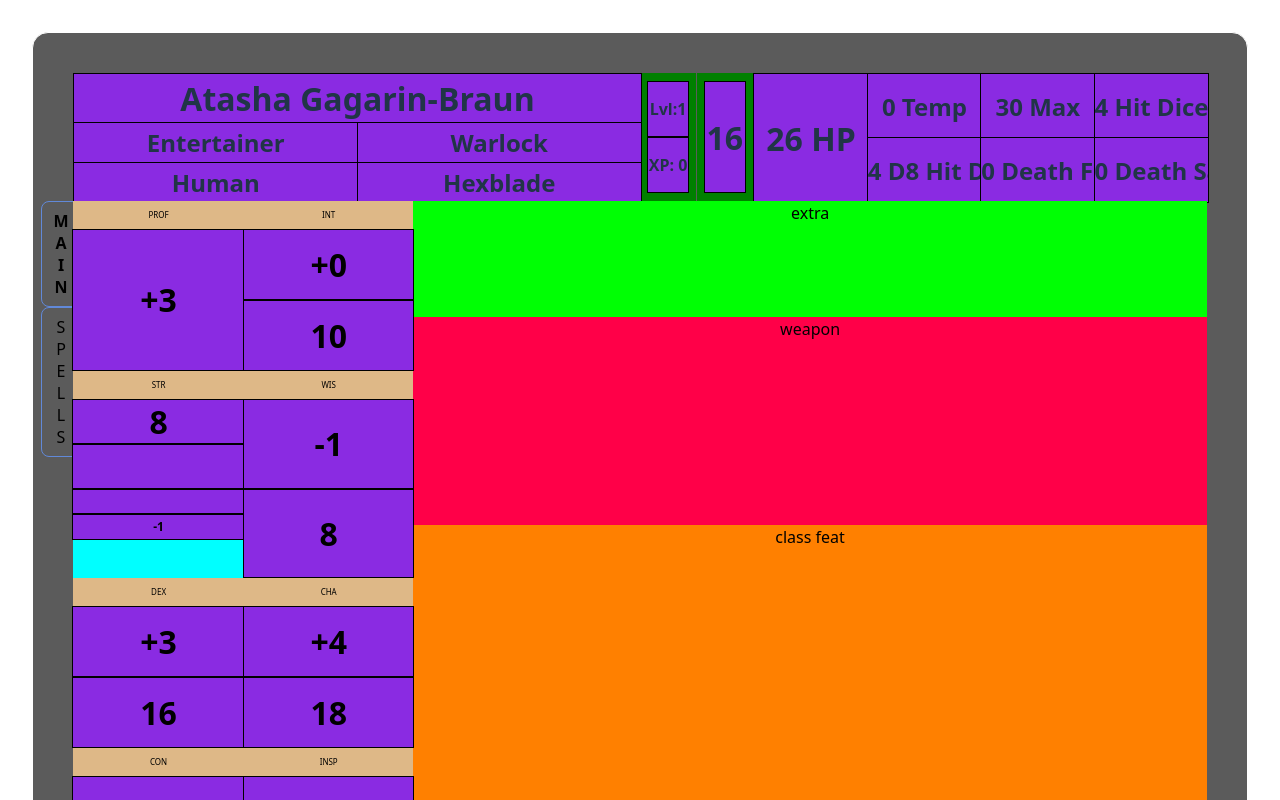
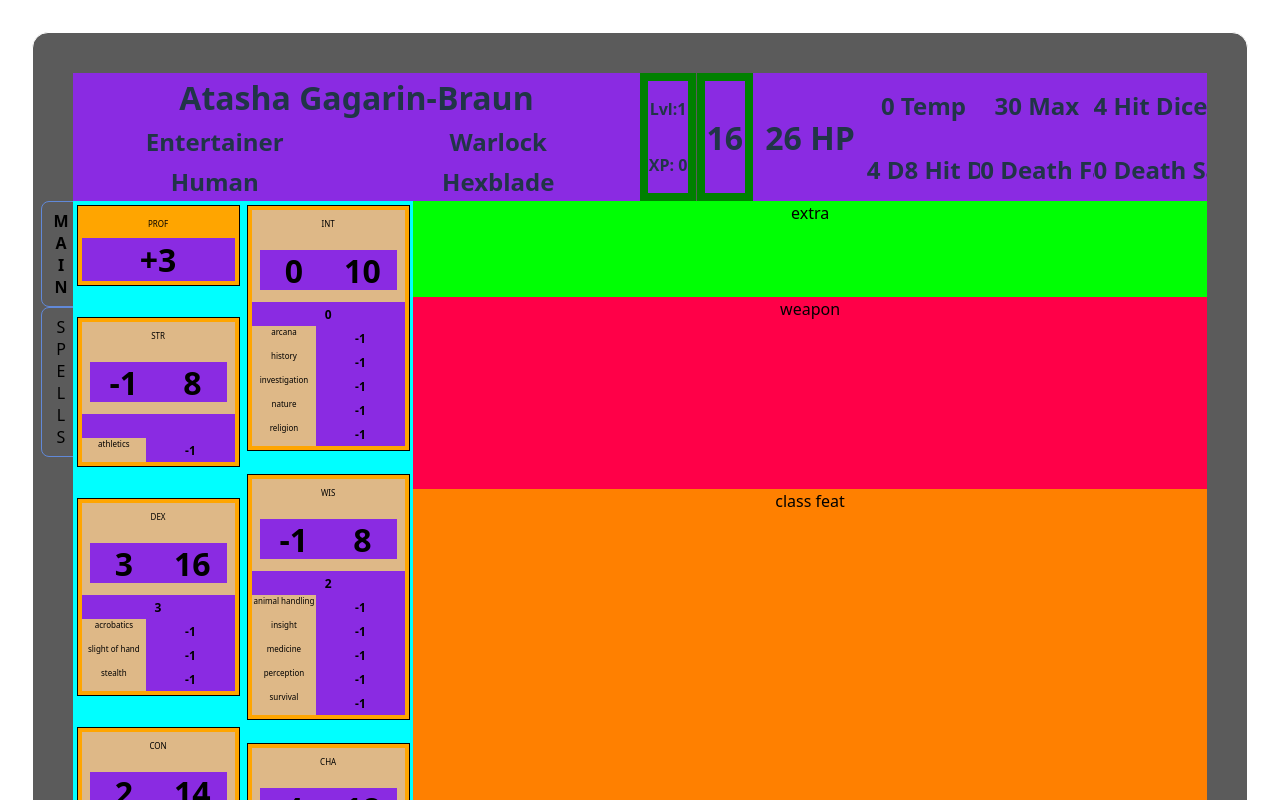
Before and after one commit to CoreyJSteiner/5e-2024-char-sheet, a React (Vite) app: page / in a window 1280 px wide. Shown: the top 800 px of the page. Built offline with nearby package versions, Linux system fonts and the light colour scheme.

Commit message:
updates css for stats

```diff
--- a/src/App.tsx
+++ b/src/App.tsx
@@ -10,27 +10,115 @@ import { useState } from 'react'
 
 function App() {
   const [charSheet, setCharSheet] = useState<CharSheet>({
-    name: 'Atasha Gagarin-Braun',
-    background: 'Entertainer',
-    class: 'Warlock',
-    species: 'Human',
-    subclass: 'Hexblade',
-    level: 5,
-    ac: 16,
-    maxHp: 39,
-    currentHp: 35,
-    maxHitDice: 5,
-    sidesHitDice: 8,
-    currentHitDice: 5,
-    stats: {
-      'STR': {
-        score: 8,
-        skills: {
-          'Athletics': { modifier: -1 }
+    "name": "Atasha Gagarin-Braun",
+    "background": "Entertainer",
+    "class": "Warlock",
+    "species": "Human",
+    "subclass": "Hexblade",
+    "level": 5,
+    "ac": 16,
+    "maxHp": 39,
+    "currentHp": 35,
+    "maxHitDice": 5,
+    "sidesHitDice": 8,
+    "currentHitDice": 5,
+    "stats": {
+      "STR": {
+        "score": 8,
+        "modifier": -1,
+        "skills": {
+          "athletics": {
+            "modifier": -1
+          }
+        }
+      },
+      "WIS": {
+        "score": 8,
+        "modifier": -1,
+        "save": 2,
+        "skills": {
+          "animal handling": {
+            "modifier": -1
+          },
+          "insight": {
+            "modifier": -1
+          },
+          "medicine": {
+            "modifier": -1
+          },
+          "perception": {
+            "modifier": -1
+          },
+          "survival": {
+            "modifier": -1
+          }
+        }
+      },
+      "DEX": {
+        "score": 16,
+        "modifier": 3,
+        "save": 3,
+        "skills": {
+          "acrobatics": {
+            "modifier": -1
+          },
+          "slight of hand": {
+            "modifier": -1
+          },
+          "stealth": {
+            "modifier": -1
+          }
+        }
+      },
+      "CHA": {
+        "score": 18,
+        "modifier": 4,
+        "save": 7,
+        "skills": {
+          "deception": {
+            "modifier": -1
+          },
+          "intimidation": {
+            "modifier": -1
+          },
+          "performance": {
+            "modifier": -1
+          },
+          "persuasion": {
+            "modifier": -1
+          }
+        }
+      },
+      "CON": {
+        "score": 14,
+        "modifier": 2,
+        "save": 2
+      },
+      "INT": {
+        "modifier": 0,
+        "save": 0,
+        "score": 10,
+        "skills": {
+          "arcana": {
+            "modifier": -1
+          },
+          "history": {
+            "modifier": -1
+          },
+          "investigation": {
+            "modifier": -1
+          },
+          "nature": {
+            "modifier": -1
+          },
+          "religion": {
+            "modifier": -1
+          }
         }
       }
     }
-  })
+  }
+  )
 
   const updateCharSheet = (updates: Partial<CharSheet>) => {
     setCharSheet(prev => ({ ...prev, ...updates }))
--- a/src/components/InputHeading/InputHeading.css
+++ b/src/components/InputHeading/InputHeading.css
@@ -1,7 +1,7 @@
 .input-heading-display-container {
     position: relative;
     background: red;
-    border: 1px solid black;
+    /* border: 1px solid black; */
     width: 100%;
     height: 100%;
 }
--- a/src/components/InputHeading/InputHeading.tsx
+++ b/src/components/InputHeading/InputHeading.tsx
@@ -18,7 +18,7 @@ const InputHeading: React.FC<InputHeadingProps> = ({
     const [isEditing, setIsEditing] = useState<boolean>(false)
 
     useEffect(() => {
-        setTextValue(prevVal => propTextValue ? propTextValue.toString() : prevVal)
+        setTextValue(prevVal => propTextValue || propTextValue === 0 ? propTextValue.toString() : prevVal)
     }, [propTextValue])
 
     const toggleEditHandler = () => {
--- a/src/components/Settings/Settings.tsx
+++ b/src/components/Settings/Settings.tsx
@@ -1,5 +1,5 @@
 import { useCharSheetContext } from '../CharSheetContext'
-import { CharSheetSchema } from '../../schema/CharSheetImportSchema'
+import { CharSheetSchema } from '../../schema/CharSheetSchema'
 import { useDownloadJson } from '../Utils/DownloadJson'
 import { useImportJson } from '../Utils/UploadJson'
 import './Settings.css'
--- a/src/components/StatSkills/StatSkills.css
+++ b/src/components/StatSkills/StatSkills.css
@@ -1,26 +1,29 @@
-.stat-grid {
-    display: grid;
-    grid-template-columns: auto auto;
-    grid-template-rows: repeat(4, auto);
+.stat-container {
+    display: flex;
+    flex-direction: column;
     width: 100%;
-    height: 100%;
-    font-size: 0.5rem;
+    height: fit-content;
+    font-size: 0.5em;
 }
 
 .stat-parent {
     background: burlywood;
     display: flex;
     flex-direction: column;
-    justify-content: center;
+    justify-content: flex-start;
     align-items: center;
     padding: 0;
     margin: 0;
     width: 100%;
     height: 100%;
     color: black;
-    -ms-grid-row-span: 1;
-    -ms-grid-column-span: 3;
-    z-index: 3;
+}
+
+.stat-main {
+    display: flex;
+    flex-direction: row;
+    padding: 1em;
+    margin: 0.5em 0em;
 }
 
 .stat-mod,
@@ -28,4 +31,13 @@
     display: flex;
     justify-content: center;
     align-items: center;
+    height: 5em;
 }
+
+.stat-save,
+.stat-skill {
+    display: flex;
+    justify-content: center;
+    align-items: center;
+    height: 3em;
+}
--- a/src/components/StatSkills/StatSkills.tsx
+++ b/src/components/StatSkills/StatSkills.tsx
@@ -6,10 +6,11 @@ import { updateNestedValue } from '../Utils/Helpers'
 import { useEffect, useState } from 'react'
 
 type StatSkillsProps = {
+    className?: string
     statName: StatTypes
 }
 
-const StatSkills: React.FC<StatSkillsProps> = ({ statName }) => {
+const StatSkills: React.FC<StatSkillsProps> = ({ className, statName }) => {
     const { charSheet, updateCharSheet } = useCharSheetContext()
     const [skills, setSkills] = useState<Record<string, Skill>>({})
 
@@ -25,27 +26,29 @@ const StatSkills: React.FC<StatSkillsProps> = ({ statName }) => {
         updateCharSheet(updated)
     }
 
-    // const updateSkillField = (field: string) => (input: string) => {
-    //     const updated = updateNestedValue(charSheet, ['stats', statName, 'skills', field], input)
-    //     updateCharSheet(updated)
-    // }
+    const updateSkillField = (field: string) => (input: string) => {
+        const updated = updateNestedValue(charSheet, ['stats', statName, 'skills', field], input)
+        updateCharSheet(updated)
+    }
 
     return (
-        <div className='stat-grid'>
+        <div className={`stat-container ${className}`}>
             <div className='stat-parent'>
                 <p>{statName}</p>
+                <div className='stat-main'>
+                    <InputHeading
+                        className='stat-mod'
+                        propTextValue={charSheet.stats ? charSheet.stats[statName]?.modifier : ''}
+                        headingSize="h1"
+                        onUpdate={updateStatField('modifier')}
+                    />
                     <InputHeading
                         className='stat-score'
                         propTextValue={charSheet.stats ? charSheet.stats[statName]?.score : ''}
                         headingSize="h1"
                         onUpdate={updateStatField('score')}
                     />
-                <InputHeading
-                    className='stat-mod'
-                    propTextValue={charSheet.stats ? charSheet.stats[statName]?.modifier : ''}
-                    headingSize="h1"
-                    onUpdate={updateStatField('modifier')}
-                />
+                </div>
                 <InputHeading
                     className='stat-save'
                     propTextValue={charSheet.stats ? charSheet.stats[statName]?.save : ''}
@@ -55,15 +58,17 @@ const StatSkills: React.FC<StatSkillsProps> = ({ statName }) => {
 
                 {skills && (
                     Object.keys(skills).map((skill: string) => (
+                        <div style={{ display: 'flex', flexDirection: 'row' }}>
+                            <p style={{ padding: 0, margin: 0, width: '14em' }}>{skill}</p>
                             <InputHeading
                                 className='stat-skill'
                                 propTextValue={skills[skill].modifier}
                                 headingSize="h4"
-                        // onUpdate={updateStatField('save')}
+                                onUpdate={updateSkillField(skill)}
                             />
+                        </div>
                     ))
                 )}
-                {/* <InputHeading className='stat-skill' propTextValue={charSheet[statName]} headingSize="h4" /> */}
             </div>
         </div>
     )
--- a/src/components/StatsSection/StatsSection.css
+++ b/src/components/StatsSection/StatsSection.css
@@ -1,31 +1,40 @@
-.stat-section-grid {
-    display: grid;
-    grid-template-columns: auto auto;
-    grid-template-rows: repeat(4, auto);
+.stat-section {
+    display: flex;
+    flex-direction: row;
+    justify-content: space-around;
+    height: 100%;
+}
+
+.stat-section-col {
+    display: flex;
+    flex-direction: column;
+    justify-content: space-between;
+    align-items: center;
     width: 100%;
     height: 100%;
-    font-size: 0.5rem;
 }
 
 .stat-section-parent {
-    background: burlywood;
     display: flex;
     flex-direction: column;
-    justify-content: center;
+    justify-content: flex-start;
     align-items: center;
-    padding: 0;
-    margin: 0;
-    width: 100%;
-    height: 100%;
-    color: black;
-    -ms-grid-row-span: 1;
-    -ms-grid-column-span: 3;
-    z-index: 3;
+    border: 1px solid black;
+    background: orange;
+    padding: 0.5em;
+    margin: 0.5em;
+    width: 90%;
+    height: fit-content;
+    font-size: 0.5em;
 }
 
-.stat-section-mod,
-.stat-section-score {
+.stat-section-label {
     display: flex;
     justify-content: center;
     align-items: center;
+    height: 20%;
 }
+
+.stat-section-value {
+    height: 80%;
+}
--- a/src/components/StatsSection/StatsSection.tsx
+++ b/src/components/StatsSection/StatsSection.tsx
@@ -8,45 +8,24 @@ type StatsSectionProps = {
 
 const StatsSection: React.FC<StatsSectionProps> = ({ id }) => {
     return (
-        <div id={id} className='stat-section-grid'>
-            <div className='stat-section-parent'>
-                <p>PROF</p>
-                <InputHeading className='stat-section-mod' propTextValue='+3' headingSize="h1" />
+        <div id={id} className='stat-section' >
+            <div id={id} className='stat-section-col'>
+                <div className='stat-section-parent'>
+                    <p className='stat-section-label'>PROF</p>
+                    <InputHeading className='stat-section-value' propTextValue='+3' headingSize="h1" />
+                </div>
+                <StatSkills className='stat-section-parent' statName='STR' />
+                <StatSkills className='stat-section-parent' statName='DEX' />
+                <StatSkills className='stat-section-parent' statName='CON' />
+                <div className='stat-section-parent'>
+                    <p className='stat-section-label'>INSP</p>
+                    <InputHeading className='stat-section-value' propTextValue='☑️' headingSize="h1" />
+                </div>
             </div>
-            <div className='stat-section-parent'>
-                <p>INT</p>
-                <InputHeading className='stat-section-mod' propTextValue='+0' headingSize="h1" />
-                <InputHeading className='stat-section-score' propTextValue='10' headingSize="h1" />
-            </div>
-            {/* <div className='stat-section-parent'>
-                <p>STR</p>
-                <InputHeading className='stat-section-mod' propTextValue='-1' headingSize="h1" />
-                <InputHeading className='stat-section-score' propTextValue='8' headingSize="h1" />
-            </div> */}
-            <StatSkills statName='STR' />
-            <div className='stat-section-parent'>
-                <p>WIS</p>
-                <InputHeading className='stat-section-mod' propTextValue='-1' headingSize="h1" />
-                <InputHeading className='stat-section-score' propTextValue='8' headingSize="h1" />
-            </div>
-            <div className='stat-section-parent'>
-                <p>DEX</p>
-                <InputHeading className='stat-section-mod' propTextValue='+3' headingSize="h1" />
-                <InputHeading className='stat-section-score' propTextValue='16' headingSize="h1" />
-            </div>
-            <div className='stat-section-parent'>
-                <p>CHA</p>
-                <InputHeading className='stat-section-mod' propTextValue='+4' headingSize="h1" />
-                <InputHeading className='stat-section-score' propTextValue='18' headingSize="h1" />
-            </div>
-            <div className='stat-section-parent'>
-                <p>CON</p>
-                <InputHeading className='stat-section-mod' propTextValue='+2' headingSize="h1" />
-                <InputHeading className='stat-section-score' propTextValue='14' headingSize="h1" />
-            </div>
-            <div className='stat-section-parent'>
-                <p>INSP</p>
-                <InputHeading className='stat-section-mod' propTextValue='☑️' headingSize="h1" />
+            <div id={id} className='stat-section-col'>
+                <StatSkills className='stat-section-parent' statName='INT' />
+                <StatSkills className='stat-section-parent' statName='WIS' />
+                <StatSkills className='stat-section-parent' statName='CHA' />
             </div>
         </div>
     )
--- a/src/components/TabMain/TabMain.css
+++ b/src/components/TabMain/TabMain.css
@@ -1,11 +1,11 @@
 .tab-main-grid {
     display: grid;
     grid-template-columns: 30% 70%;
-    grid-template-rows: repeat(9, auto);
+    grid-template-rows: repeat(10, 10%);
     font-size: 1rem;
     color: black;
     width: 100%;
-    height: 50em;
+    height: 60em;
 }
 
 .item {
@@ -16,13 +16,13 @@
 #stats {
     background-color: aqua;
     grid-column-start: 1;
-    grid-row: 1 / span 7;
+    grid-row: 1 / span 8;
 }
 
 #equip {
     background-color: rgb(246, 255, 0);
     grid-column-start: 1;
-    grid-row: 8 / span 2;
+    grid-row: 9 / span 2;
 }
 
 #extra-deet {
@@ -40,11 +40,11 @@
 #class-feat {
     background-color: rgb(255, 128, 0);
     grid-column-start: 2;
-    grid-row: 4 / span 3;
+    grid-row: 4 / span 4;
 }
 
 #feat {
     background-color: rgb(128, 0, 255);
     grid-column-start: 2;
-    grid-row: 7 / span 3;
+    grid-row: 8 / span 3;
 }
--- a/src/schema/CharSheetTypes.ts
+++ b/src/schema/CharSheetTypes.ts
@@ -1,5 +1,5 @@
 import type z from "zod";
-import type { CharSheetSchema, StatTypesUnion, StatSchema, SkillSchema } from "./CharSheetImportSchema";
+import type { CharSheetSchema, StatTypesUnion, StatSchema, SkillSchema } from "./CharSheetSchema";
 
 export type CharSheet = z.infer<typeof CharSheetSchema>
 export type StatTypes = z.infer<typeof StatTypesUnion>
```
Also changed, not shown: public/test.json (added, +108 -0 lines), src/schema/CharSheetSchema.ts (renamed from src/schema/CharSheetImportSchema.ts). Lines whose indentation alone changed are shown as unchanged.
